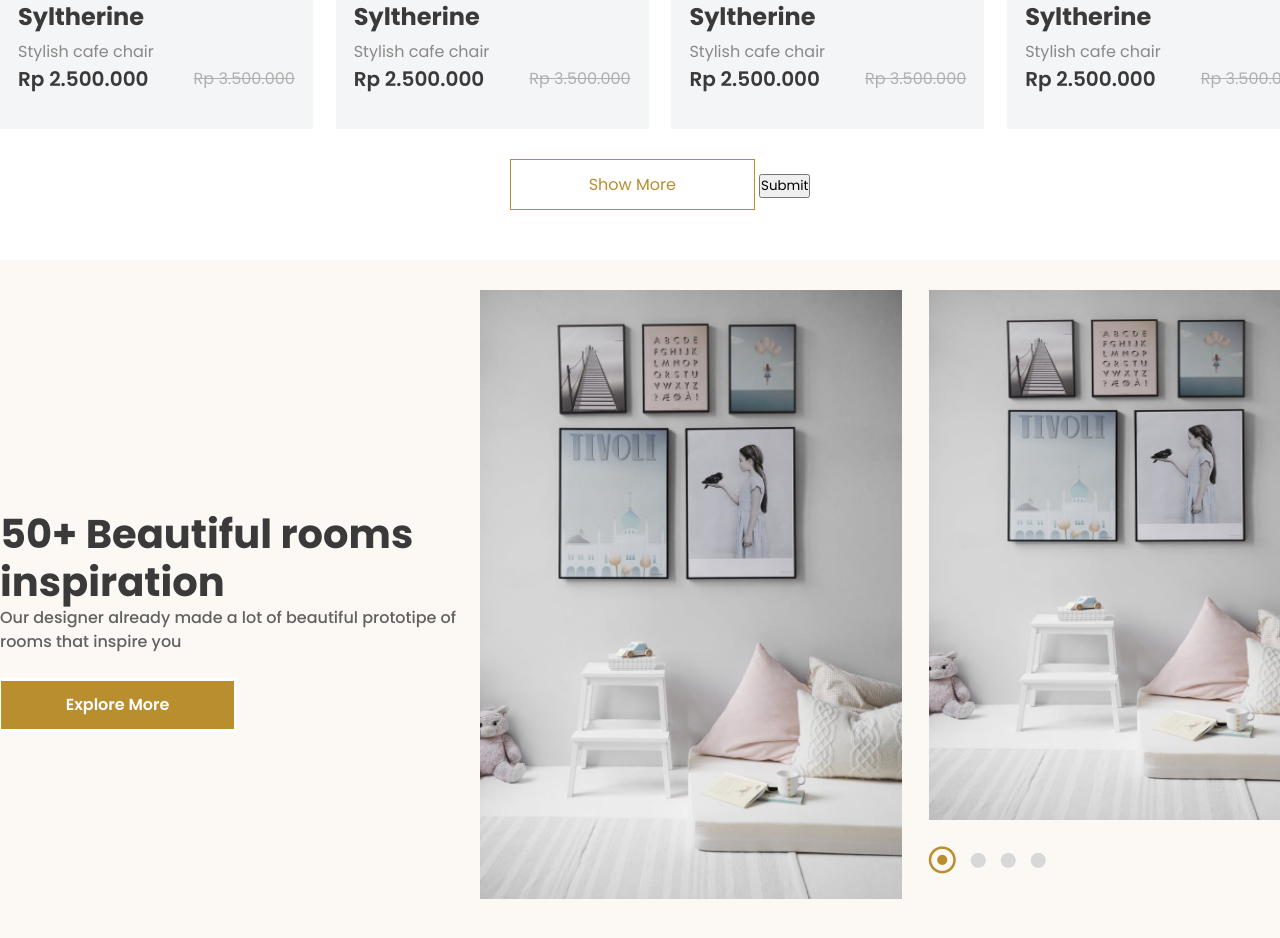
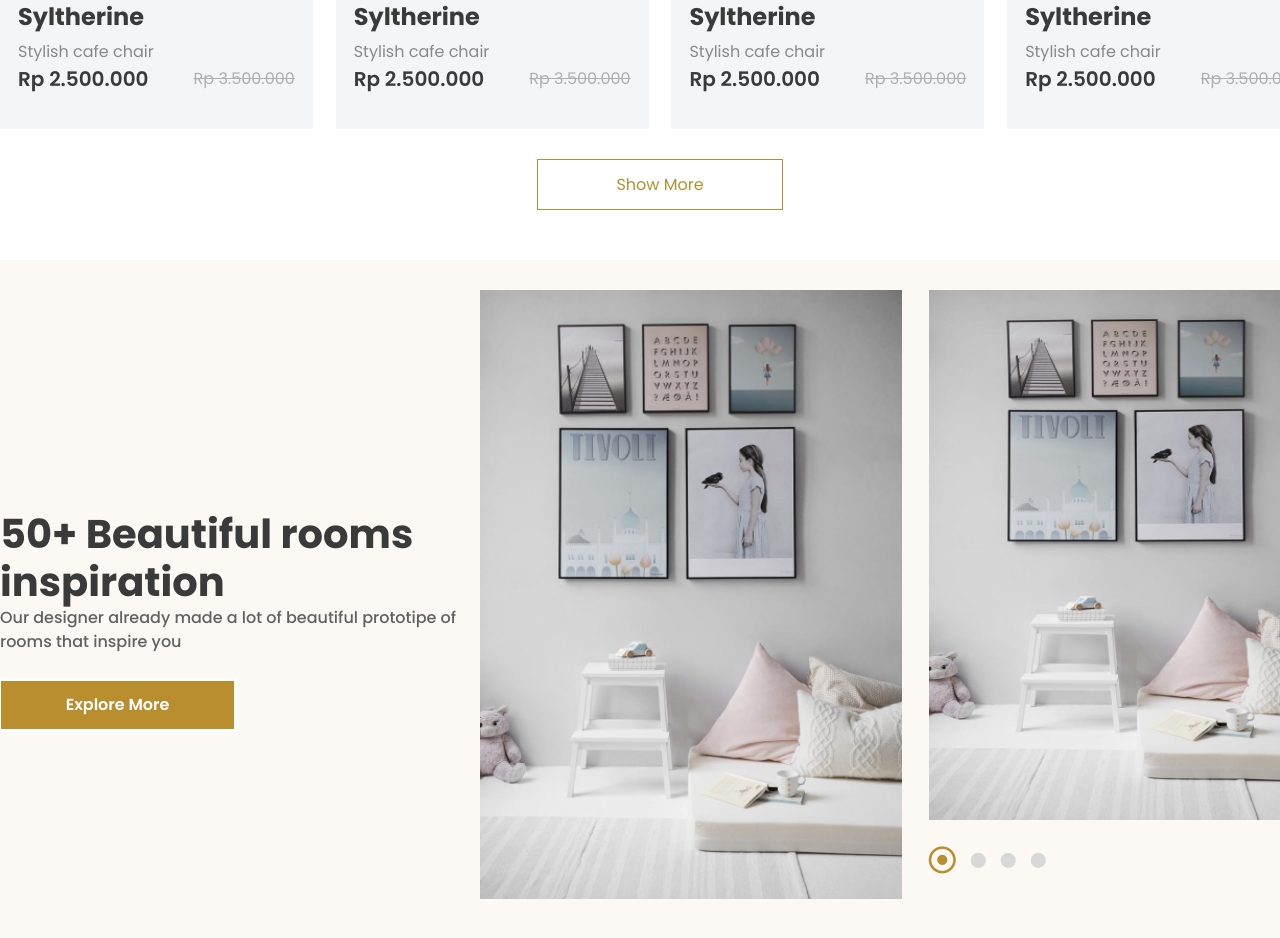
Before and after one commit to LitanMolla/figma1, a plain HTML site: page index.html in a window 1280 px wide. Shown: the part 2618-3556 px from the top of the page. Drawn offline with Linux system fonts and the light colour scheme.

Commit message:
Update index

```diff
--- a/index.html
+++ b/index.html
@@ -267,7 +267,7 @@
 
             <div class="show-button">
                 <a href="#">Show More</a>
-                <input type="submit" value="Submit">
+
             </div>
         </div>
      </section>
```
